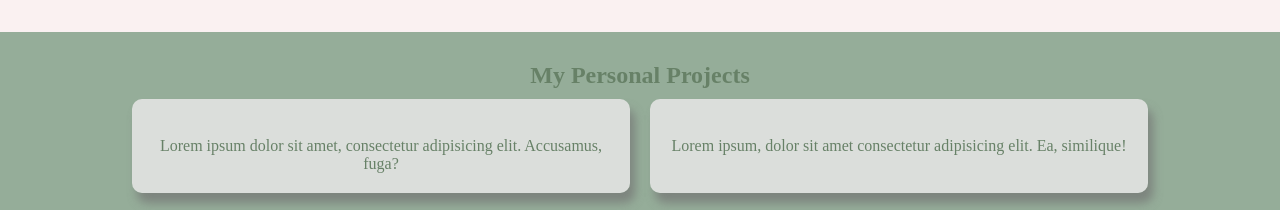
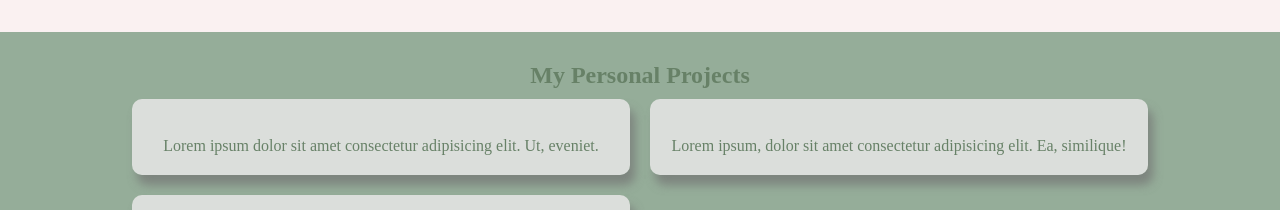
Before and after one commit to ANDORAAA/portfolio, a plain HTML site: page index.html in a window 1280 px wide. Shown: the part 548-758 px from the top of the page. Drawn offline with Linux system fonts and the light colour scheme.

Commit message:
modified paragraph

```diff
--- a/index.html
+++ b/index.html
@@ -77,8 +77,8 @@
             <a target="_blank" href=""
               ><img src="./images/project1.png" alt="" />
               <p>
-                Lorem ipsum dolor sit amet, consectetur adipisicing elit.
-                Accusamus, fuga?
+                Lorem ipsum dolor sit amet consectetur adipisicing elit. Ut,
+                eveniet.
               </p></a
             >
           </div>
```
